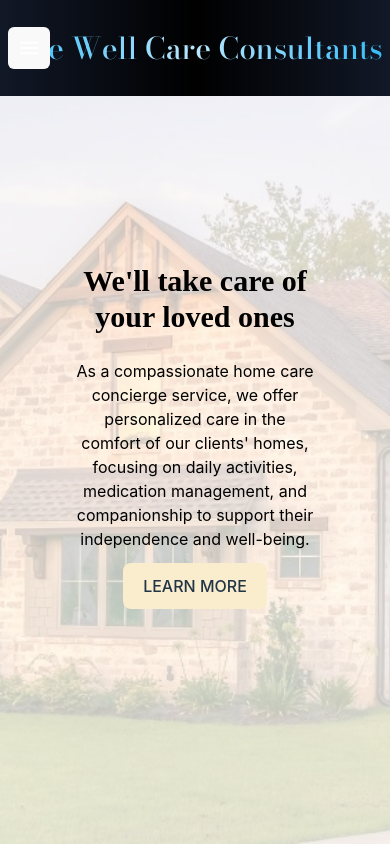
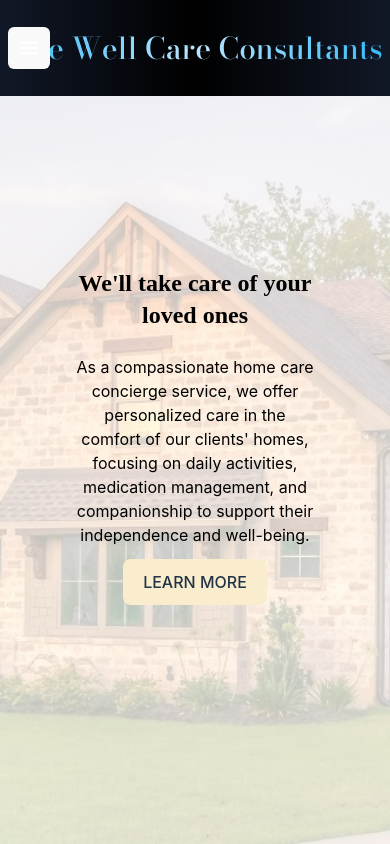
Before and after one commit to joooons/home-care, a React (Vite) app: page / in a window 390 px wide. Shown: the top 844 px of the page. Built offline with nearby package versions, Linux system fonts and the light colour scheme; a web font is replaced by a local one.

Commit message:
breakpoint for hero text size

```diff
--- a/src/App.tsx
+++ b/src/App.tsx
@@ -33,7 +33,7 @@ function App() {
           alt='image of a house'
         />
         <div className='flex flex-col items-center justify-center h-screen px-16 pt-24 pb-20'>
-          <h1 className='max-w-xl text-3xl text-center font-bold font-alegreya text-dark m-3'>
+          <h1 className='max-w-xl text-2xl lg:text-4xl text-center font-bold font-alegreya text-dark m-3'>
             We'll take care of your loved ones
           </h1>
           <p className='text-center text-dark max-w-xl m-3'>
```
